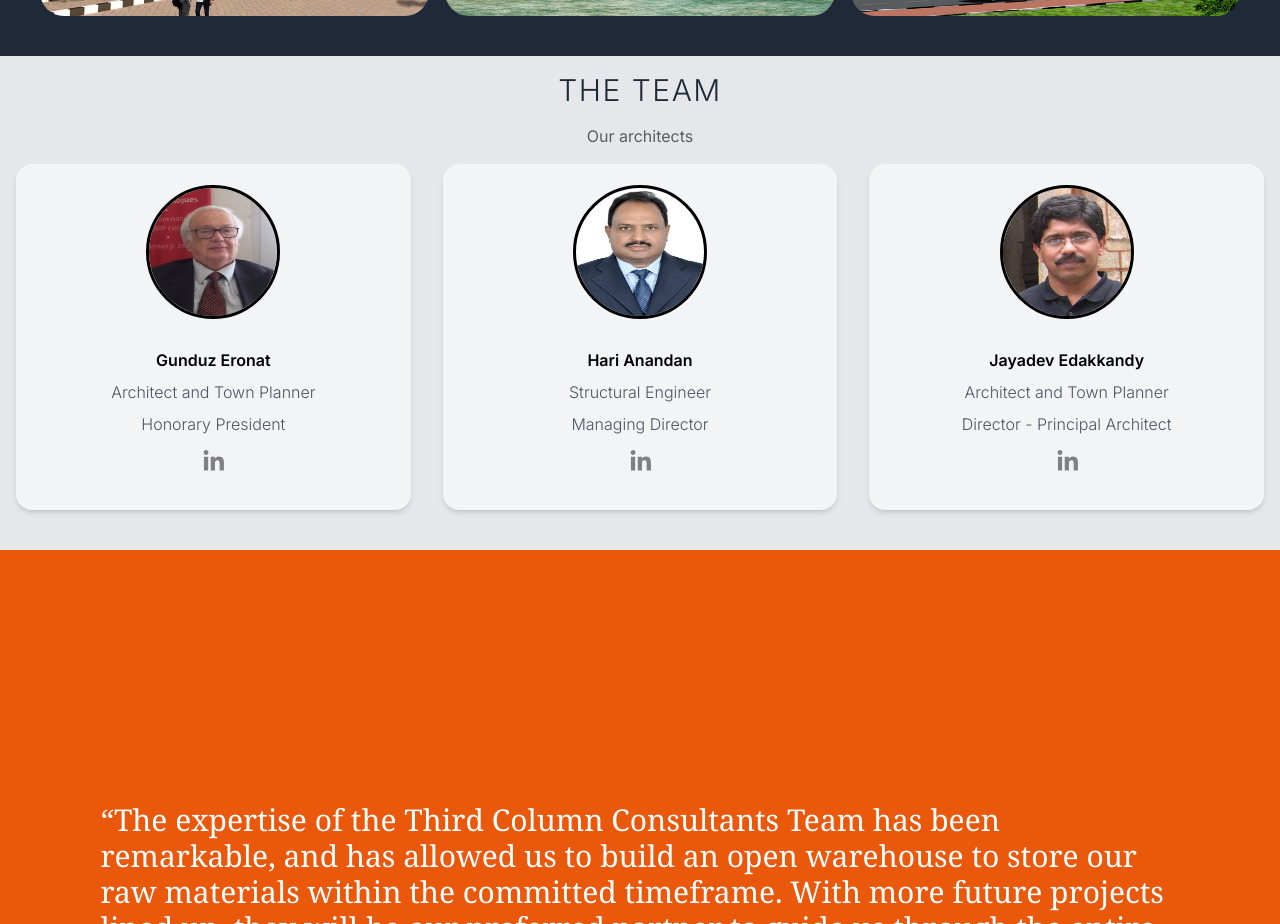
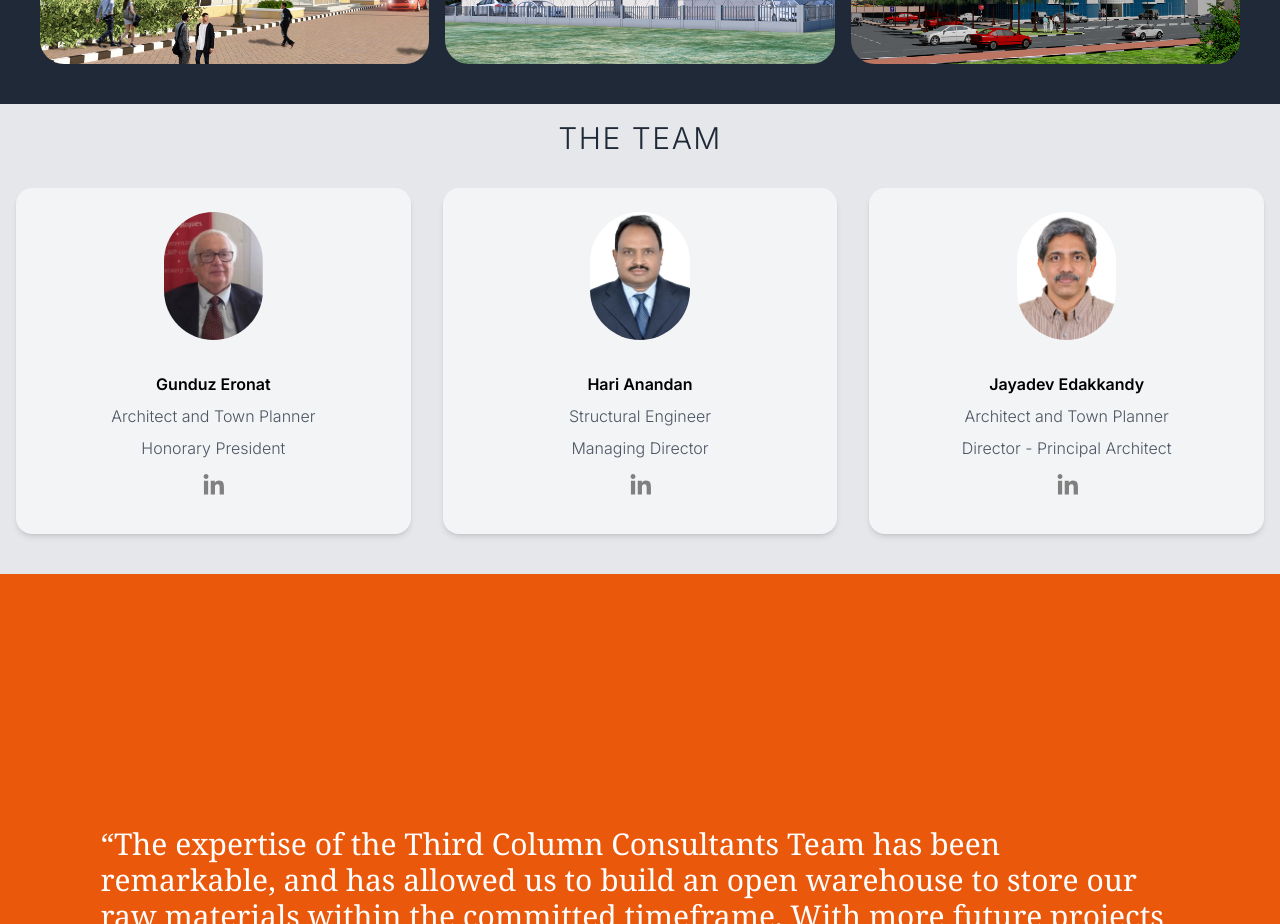
Before and after one commit to TheHiddenValley/Third-Column-Engineering-Consultants, a Next.js app: page / in a window 1280 px wide. Shown: the part 4780-5704 px from the top of the page. Built offline with nearby package versions, Linux system fonts and the light colour scheme.

Commit message:
A few minor changes

```diff
--- a/components/About.tsx
+++ b/components/About.tsx
@@ -30,7 +30,7 @@ const About = () => {
               WHO ARE WE?
             </h1>
             <p className='pl-4'>
-                3rd Column Engineering Consultants is an Architectural & Engineering practice based in Dubai, the commercial capital of the Middle East. We are an integrated, single source design firm with shared experience and expertise of a bunch of creative designers, logical thinkers and dedicated professionals. We offer Architectural, Engineering and Urban Planning services to a diverse base of national & international clients, and provide them a diverse range of services integrating services from many operating systems to provide highly innovative solutions.
+                3rd Column Engineering Consultants is an Architectural & Engineering practice based in Dubai, the commercial capital of the Middle East. We are an integrated, single source design firm with shared experience and expertise of a bunch of creative designers, logical thinkers and dedicated professionals. Our company specializes in offering Architectural, Engineering, and Urban Planning services to a diverse client base, both nationally and internationally. We excel in providing a broad spectrum of services by seamlessly integrating solutions from various operating systems. This approach allows us to deliver highly innovative and customized solutions to meet the unique needs of our clients.
             </p>
           </div>
           <div className="text-center md:w-1/2 md:text-left">
--- a/components/Member.tsx
+++ b/components/Member.tsx
@@ -15,7 +15,7 @@ const Member = ({ name, image, line, post, linkedin }: Member) => {
     <div className="w-1/2 md:w-1/3 p-4">
       <div className="bg-gray-100 p-6 rounded-2xl shadow-md hover:shadow-lg transition duration-300 transform hover:-translate-y-1 hover:scale-105">
         <div className="flex justify-center">
-          <img src={image} alt={name} className="rounded-full h-32 w-32 mb-4 outline" />
+          <img src={image} alt={name} className="rounded-full h-32 w-27 mb-4 " />
         </div>
         <h1 className="text-center text-black font-semibold mt-4">{name}</h1>
         <p className="text-center text-gray-600 font-light mt-2">{line}</p>
--- a/components/Menu.tsx
+++ b/components/Menu.tsx
@@ -22,7 +22,7 @@ const Menu = ({ isMenuOpen, onCloseMenu }: MenuProps) => {
         {isMenuOpen && (
           <button
             onClick={onCloseMenu}
-            className="text-white text-3xl py-2 mt-4 hover:text-black hover:bg-amber-200 hover:p-4 hover:rounded-full  transition duration-300"
+            className="bg-amber-200 text-3xl py-2 mt-4 text-black p-4 rounded-full  hover:bg-white transition duration-300"
           >
             x
           </button>
--- a/components/Team.tsx
+++ b/components/Team.tsx
@@ -33,7 +33,6 @@ const Team = () => {
       <h1 className="text-center text-3xl font-helvetica-neue tracking-wider font-light py-4 text-gray-800">
         THE TEAM
       </h1>
-      <p className='text-center opacity-60'>Our architects</p>
       <div className="flex flex-wrap justify-center">
         {members.map((member, index) => (
           <Member
```
Also changed, not shown: public/founder1.jpeg.
